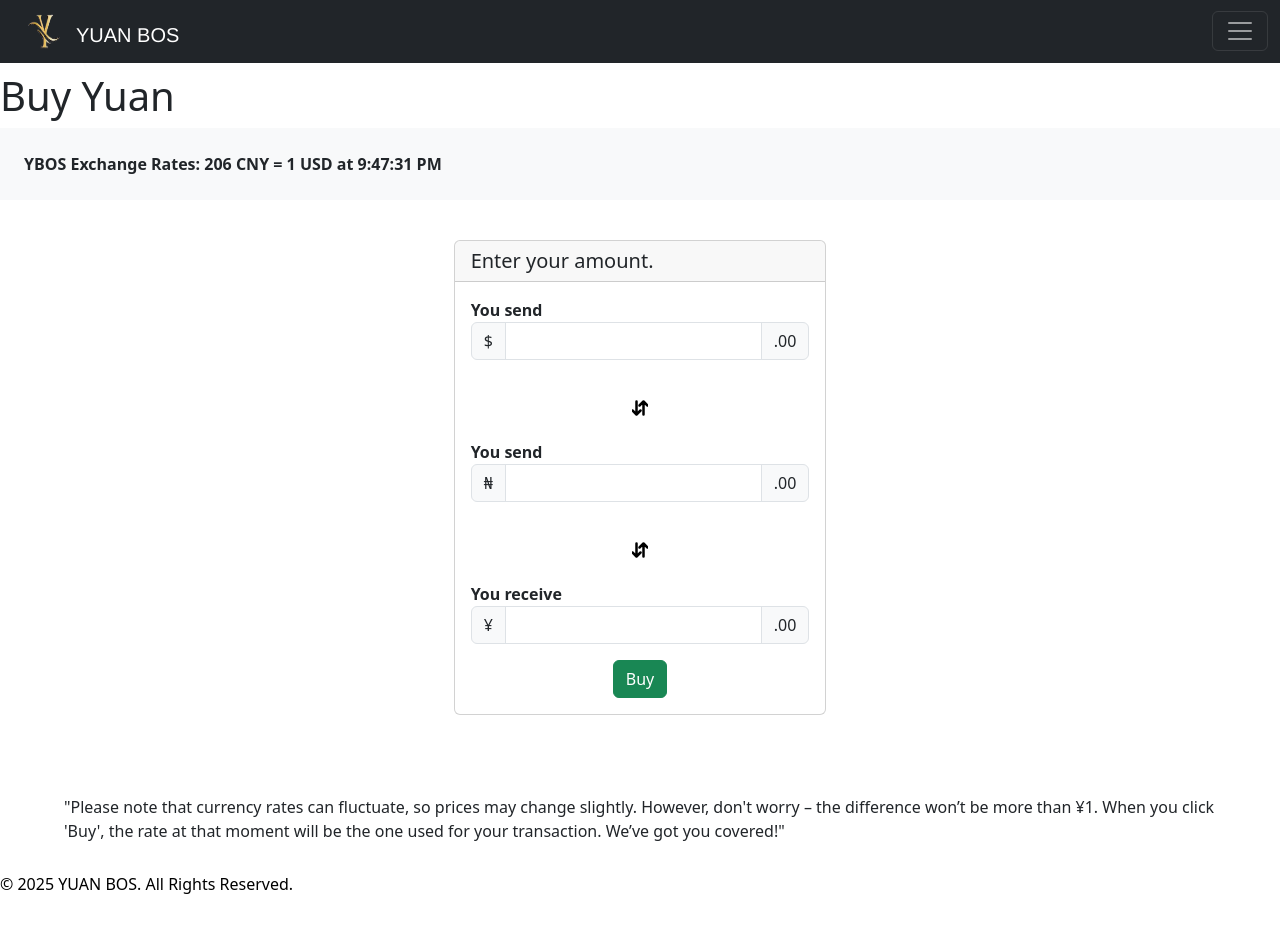
After one commit to Kharay33455/ybos, a Django app: page /buy-yuan in a window 1280 px wide. The commit adds this page. Run offline with Django 5.2, Linux system fonts and the light colour scheme.

Commit message:
BUY form filled

```diff
--- a/ybos/base/templates/base/base.html
+++ b/ybos/base/templates/base/base.html
@@ -101,7 +101,7 @@
                                             TRANSACT
                                         </a>
                                         <ul class="dropdown-menu dropdown-menu-dark">
-                                            <li><a class="loadTimeLink dropdown-item ybosButton" href="#">
+                                            <li><a class="loadTimeLink dropdown-item ybosButton" href="{% url 'base:buyYuan' %}">
                                                     BUY YUAN
                                                 </a></li>
                                             <li><a class="loadTimeLink dropdown-item ybosButton orange" href="#">SELL
@@ -116,8 +116,8 @@
 
 {% if request.user.is_authenticated %}
 
-        <div style="font-size:xx-large; color:white; background-color:#E5C268; width:fit-content; padding:2%; border-radius:20%;">
-            {{request.user.username | slice:":1" | capfirst}}
+        <div style="font-size:xx-large; color:white; background-color:#E5C268; width:fit-content; padding:2%; border-radius:25%; cursor:pointer;">
+            &nbsp;{{request.user.username | slice:":1" | capfirst}}&nbsp;
         </div>
 
 {% else %}
@@ -188,7 +188,7 @@
     </div>
     <!-- Scripts -->
     <script src="{% static 'js/base.js' %}"></script>
-    <script src="{% static 'js/login.js' %}"></script>
+
     <script src="https://cdn.jsdelivr.net/npm/bootstrap@5.3.3/dist/js/bootstrap.bundle.min.js
     "></script>
 </body>
--- /dev/null
+++ b/ybos/base/templates/base/buy.html
@@ -0,0 +1,94 @@
+{% extends 'base/base.html' %}
+{% load static %}
+{% block content %}
+<div style="min-height:100vh;">
+    <div>
+        <h1>
+            Buy Yuan
+        </h1>
+        <div class="container-fluid bg-body-tertiary" style="padding:3vh; font-weight:700;">
+
+            YBOS Exchange Rates: <span id="ratesNow">{{rates.buyRates}}</span> CNY = 1 USD at {{rates.time}}
+        </div>
+
+        <div id="msgBox">
+
+        </div>
+    </div>
+    <div style="display:grid; justify-content:center; margin:5vh 0vh">
+        <div class="card">
+            <h5 class="card-header">Enter your amount.</h5>
+            <div class="card-body">
+                <b>
+                    You send
+                </b>
+                <div class="input-group mb-3">
+                    <span class="input-group-text">$</span>
+                    <input type="text" class="form-control" aria-label="Amount (to the nearest dollar)" id="amountUSD" oninput="convertCurrency('amountUSD')">
+                    <span class="input-group-text">.00</span>
+                </div>
+                <br />
+                <div class="center horizontal">
+                    <svg xmlns="http://www.w3.org/2000/svg" width="16" height="16" stroke="black" stroke-width="1.5"
+                        fill="currentColor" class="bi bi-arrow-down-up" viewBox="0 0 16 16">
+                        <path fill-rule="evenodd"
+                            d="M11.5 15a.5.5 0 0 0 .5-.5V2.707l3.146 3.147a.5.5 0 0 0 .708-.708l-4-4a.5.5 0 0 0-.708 0l-4 4a.5.5 0 1 0 .708.708L11 2.707V14.5a.5.5 0 0 0 .5.5m-7-14a.5.5 0 0 1 .5.5v11.793l3.146-3.147a.5.5 0 0 1 .708.708l-4 4a.5.5 0 0 1-.708 0l-4-4a.5.5 0 0 1 .708-.708L4 13.293V1.5a.5.5 0 0 1 .5-.5" />
+                    </svg>
+                </div>
+                <br />
+
+                <b>
+                    You send
+                </b>
+
+                <div class="input-group mb-3">
+                    <span class="input-group-text">&#8358;</span>
+                    <input type="text" class="form-control" aria-label="Amount (to the nearest dollar)" id="amountNGN" oninput="convertCurrency('amountNGN')">
+                    <span class="input-group-text">.00</span>
+                </div>
+
+                <br/>
+                <div class="center horizontal">
+                    <svg xmlns="http://www.w3.org/2000/svg" width="16" height="16" stroke="black" stroke-width="1.5"
+                        fill="currentColor" class="bi bi-arrow-down-up" viewBox="0 0 16 16">
+                        <path fill-rule="evenodd"
+                            d="M11.5 15a.5.5 0 0 0 .5-.5V2.707l3.146 3.147a.5.5 0 0 0 .708-.708l-4-4a.5.5 0 0 0-.708 0l-4 4a.5.5 0 1 0 .708.708L11 2.707V14.5a.5.5 0 0 0 .5.5m-7-14a.5.5 0 0 1 .5.5v11.793l3.146-3.147a.5.5 0 0 1 .708.708l-4 4a.5.5 0 0 1-.708 0l-4-4a.5.5 0 0 1 .708-.708L4 13.293V1.5a.5.5 0 0 1 .5-.5" />
+                    </svg>
+                </div>
+                <br/>
+
+                <b>
+                    You receive
+                </b>
+                <div class="input-group mb-3">
+                    <span class="input-group-text">&yen;</span>
+                    <input type="text" class="form-control" aria-label="Amount (to the nearest dollar)" id="amountCNY" oninput="convertCurrency('amountCNY')">
+                    <span class="input-group-text">.00</span>
+                </div>
+                <!--CSRF token-->
+                <div>
+                    {% csrf_token %}
+                </div>
+
+                <div style="display:flex;justify-content:center">
+                    <button class="btn btn-success loadTimeLink">
+                        Buy
+                    </button>
+                </div>
+            </div>
+        </div>
+    </div>
+
+    <div style="display:grid; font-weight:500; padding:0 5vw; margin-top:10vh;" class="center vertical">
+        "Please note that currency rates can fluctuate, so prices may change slightly. However, don't worry – the
+        difference won’t be more than ¥1. When you click 'Buy', the rate at that moment will be the one used for your
+        transaction. We’ve got you covered!"
+    </div>
+</div>
+
+<script src="{% static 'js/buy.js' %}">
+
+</script>
+
+
+{% endblock %}
--- a/ybos/base/templates/base/index.html
+++ b/ybos/base/templates/base/index.html
@@ -20,7 +20,6 @@
 
     </div>
     <div style="background-color: white;">
-
         <div class="card text-center">
             <div class="card-header">
                 BUY YUAN RATES
@@ -28,7 +27,7 @@
             <div class="card-body">
                 <p class="card-text rates">{{rates.buyRates}}</p>
                 <h5 class="card-title">CNYNGN Live Rates</h5>
-                <a href="#" class="btn btn-success">BUY</a>
+                <a href="{% url 'base:buyYuan' %}" class="btn btn-success">BUY</a>
             </div>
             <div class="card-footer text-body-secondary">
                 {{rates.time}}
--- a/ybos/base/templates/base/login.html
+++ b/ybos/base/templates/base/login.html
@@ -61,4 +61,6 @@
     </div>
 
 </div>
+
+<script src="{% static 'js/login.js' %}"></script>
 {% endblock %}
--- a/ybos/base/urls.py
+++ b/ybos/base/urls.py
@@ -9,5 +9,6 @@ urlpatterns = [
     path('ybos/', registrationRequest, name='ybosSignIn'),
     path('completeSignIn/', completeSignIn, name='complete'),
     path('ybos/get-otp/', getOTP, name='getOTP'),
-    path('logout/', logout_request, name = 'logout')
+    path('logout/', logout_request, name = 'logout'),
+    path('buy-yuan', buyYuan, name = 'buyYuan')
 ]
--- a/ybos/base/views.py
+++ b/ybos/base/views.py
@@ -1,45 +1,37 @@
-from django.shortcuts import render
-from django.urls import reverse
-# used to query API
-import requests
-# used to get secrets with os.getenv('SECRETE_VALUE')
-import os
-from dotenv import load_dotenv
-import string
-from django.contrib.auth.models import User
-from .models import *
-import random
-from django.contrib.auth import authenticate, login, logout
+# django modules
+from django.shortcuts import render # to render html
+from django.urls import reverse # generate url related to app only
+from django.contrib.auth.models import User # user model
+from django.contrib.auth import authenticate, login, logout # handle auth
+from django.http import HttpResponseRedirect, HttpResponse, JsonResponse # responses
+from django.contrib.auth.forms import UserCreationForm # user creation form
 
-# get date time
-from datetime import datetime
-from django.http import HttpResponseRedirect, HttpResponse, JsonResponse
+# python modules
+import requests # used to query API
+import os # the module to access the operating system
+from dotenv import load_dotenv # python evn package
+import string # contains all chars in ASCII
+from .models import * # Database schema
+import random # for randomization of all sorts
+from datetime import datetime # get date time
 
-# import google auth libraries
+# google auth libraries
 import google.oauth2.credentials
 import google_auth_oauthlib.flow
 
-# user creation
-from django.contrib.auth.forms import UserCreationForm
-
-
-
+# load our environmental variables
 load_dotenv()
 
-# check when last user requested code
+# check when last user requested code. Takes time now, time to compare and the duration period.
 def checkHasRequested(time_now, updated, duration):
-    value = True
-    print(time_now.minute, updated.minute)
-    print(time_now.hour, updated.hour)
-    # if it't not the same day
-    if time_now.day != updated.day:
+    if time_now.day != updated.day: # if it't not the same day
         value = False
         return value
-    if time_now.hour != updated.hour:
+    if time_now.hour != updated.hour:# if it's not the same hour
         value = False
         return value
-    if time_now.minute - updated.minute < duration:
-        value = True
+    if time_now.minute - updated.minute < duration: # if day and hour is same, calculate for min
+        value = True #
     else:
         value = False
     return value
@@ -47,12 +39,12 @@ def checkHasRequested(time_now, updated, duration):
 
 # gets the current time
 def getTimeNow():
-    timeNow = datetime.now().strftime("%H:%M:%S")
+    timeNow = datetime.now().strftime("%H:%M:%S") # get current time in HH MM SS format
     return timeNow
 
 #gets current rates
 def getCurrentRate():
-    # takes a value of hours and checks if it's AM or PM
+    # takes a value of hours and checks if it's AM or PM, normalize hour if in PM.
     def checkTime(_timeVal):
         timeVal = int(_timeVal)
         if timeVal > 12:
@@ -68,14 +60,15 @@ def getCurrentRate():
     #rates_data = requests.get(url)
     #feedback = rates_data.json()
 
+    # test feedback
+    feedback = {'success': True, 'terms': 'https://currencylayer.com/terms', 'privacy': 'https://currencylayer.com/privacy', 'timestamp': 1740415631, 'source': 'CNY', 'quotes': {'CNYNGN': 206.807627}}
 
-    feedback = {'success': True, 'terms': 'https://currencylayer.com/terms', 'privacy': 'https://currencylayer.com/privacy', 'timestamp': 1740415631, 'source': 'CNY', 'quotes': {'CNYNGN': 206.807627}}
     # extract rates from data. This is the  buy rate. The sell rate is this minus 10
     buyRates = int(feedback['quotes']['CNYNGN'])
     sellRates = buyRates - 10
     # get the timestamp. Comes as HRMMSS
     _time = getTimeNow()
-    # run the check time function to check if it's a morning or noon return
+    # run the check time function on current Hour value to check if it's a morning or noon return
     timeHour = checkTime(_time[0:2])
     # construct time
     time = timeHour['time'] + ':' + _time[3:5] + ':'+ _time[6:8] +' ' + timeHour['isPM']
@@ -85,6 +78,7 @@ def getCurrentRate():
 
 
 def googleSignInFunction(request):
+    # make secrets.json manually with data from env (see google auth docs)
     secrets = {"web": {"client_id": os.getenv('GOOGLE_OAUTH_CLIENT_ID'),
                         "project_id": os.getenv('GOOGLE_PROJECT_ID'),
                         "auth_uri": "https://accounts.google.com/o/oauth2/auth",
@@ -103,10 +97,12 @@ def googleSignInFunction(request):
                             ]
                         }
                 }
-    flow = google_auth_oauthlib.flow.Flow.from_client_config(secrets, scopes=['email'])
 
-    host = request.get_host()
-    redirect_url = str(host)+'/sign-in/complete/'
+
+#### see google docs for more explanations
+    flow = google_auth_oauthlib.flow.Flow.from_client_config(secrets, scopes=['email']) # start flow to request just email
+    host = request.get_host() # get host dynamically
+    redirect_url = str(host)+'/sign-in/complete/' # redirect to complete page to allow user choose username after their email has been temporarily verified
     flow.redirect_uri = redirect_url
     authorization_url, state = flow.authorization_url(
     # Recommended, enable offline access so that you can refresh an access token without
@@ -116,9 +112,7 @@ def googleSignInFunction(request):
     include_granted_scopes='true',
     # Optional, set prompt to 'consent' will prompt the user for consent
     prompt='consent')
-    print(authorization_url)
-    print('here')
-    return authorization_url
+    return authorization_url    # state must be same as state sent to check and ensure requests and responses have not bee tampered with
 
 
 
@@ -127,38 +121,41 @@ def validateOTP(email, _otp):
     # does object exist
     try:
         emailCodeObj = EmailCode.objects.get(email = email)
-    except EmailCode.DoesNotExist:
+    except EmailCode.DoesNotExist: # this email has not been submited to us at all
         isValid = False
         return isValid
 
     # has another user claimed this object?
     try:
         cus = Customer.objects.get(email = email)
-        isValid = False
+        isValid = False # someone else has already verified with this email
         return isValid
     except Customer.DoesNotExist:
         pass
 
     # check if code is valid
     if _otp != emailCodeObj.otp:
-        isValid = False
+        isValid = False # otp doesnt match
         return isValid
 
 
     # is their otp still valid?
     timeNow = datetime.now()
-    if checkHasRequested(timeNow, emailCodeObj.updated, 5):
+    if checkHasRequested(timeNow, emailCodeObj.updated, 5): # check otp wasnt sent more than 5 mins ago
         return isValid
     else:
         isValid = False
         return isValid
 
 
-
+# takes and email and checks for unwanted characters. Return 400 and error message if something is wrong with email, else return 200 and sterilized email
 def verifyEmail(_email):
+    # if email is empty string, break
     if _email == "":
         return {'err' : 'You must provide your email', 'status' : 400}
+    # accept A-Z, a-z, 0-9, '@' , '.' , '_' and '+'
     acceptables = string.ascii_letters + string.digits + '@' + '.'+'_'+'-'+'+'
+    # count where first unwanted character was found, if any. Breaks fundtion and return error and character
     counter = 0
     for _ in _email:
         if _ not in acceptables:
@@ -170,11 +167,16 @@ def verifyEmail(_email):
 
 
 
+# buy yuan page
+def buyYuan(request):
 
+    # get request processing
+    rates = getCurrentRate() # get rates
+    context = {'rates': rates}  # make return dict and send with html
+    return render(request, 'base/buy.html', context)
 
 # index
 def index(request):
-    getTimeNow()
     # get current rates
     rates = getCurrentRate()
     # return
@@ -185,10 +187,9 @@ def signIn(request, method):
     # get sign in method
     # call relevant method
     if method == 'google':
-        print('google')
         url = googleSignInFunction(request)
         return HttpResponseRedirect(url)
-
+    # if no relevant method
     context = {'err': 'Something went wrong while trying to trigger this authentication method. Try another method.'}
     return render(request, 'base/index.html', context)
 
@@ -198,47 +199,49 @@ def completeSignIn(request):
     return HttpResponseRedirect('Signed in')
 
 
+# register new users without any third party auth
 def registrationRequest(request):
-
-    if request.method == 'POST':
-        form = UserCreationForm(request.POST)
-        email = str(request.POST['email'])
+    if request.method == 'POST': #user submiting form
+        form = UserCreationForm(request.POST) # get the form
+        email = str(request.POST['email']).strip() # get the email user attempts to reg with and convert to string. remove all trailing whitespaces
         # verify otp
-        otp_is_valid = validateOTP(email, str(request.POST['otp']))
+        otp_is_valid = validateOTP(email, str(request.POST['otp'])) # takes email and otp and tries to verify it was the otp sent
         if otp_is_valid and form.is_valid():
-            user = form.save()
-            newCustomer = Customer.objects.create(user = user, email = email)
-            login(request, user)
-            return HttpResponseRedirect(reverse('base:index'))
+            user = form.save() # create user
+            newCustomer = Customer.objects.create(user = user, email = email) # create matching customer object
+            login(request, user) # login the user
+            return HttpResponseRedirect(reverse('base:index')) # send them back home as authenticated user
         else:
+            # if user couldn't be created for some reason
             context = {'err' : 'Invalid email or OTP. Note that OTP is considered invalid after 5 mins.'}
             return render(request, 'base/err.html', context)
-    else:
-        form = UserCreationForm()
-    context = { 'form': form}
-    return render(request, 'base/login.html', context)
+    else: # user requesting form
+        form = UserCreationForm() # django form for creating new users.
+        context = { 'form': form}
+        return render(request, 'base/login.html', context) # see login form
 
 # get otp and send it back to user
 def getOTP(request):
     # validate email
-    verified_email = verifyEmail(str(request.GET.get('email')).strip())
-    if verified_email['status'] != 200:
+    verified_email = verifyEmail(str(request.GET.get('email')).strip()) # validate that email doesn't contain any unwanted characters.
+    if verified_email['status'] != 200: # if code is not 200, send error message and the unwanted character back to user
         return JsonResponse({'err' : verified_email['err']}, status = verified_email['status'])
-    # check for email in db
+    # check if a regstered user has already used this email
     try:
+        # if user exist, return error
         user = User.objects.get(email = verified_email['email'])
         return JsonResponse({'err' : 'A user with this email already exists.'}, status = 403)
-    except User.DoesNotExist:
+    except User.DoesNotExist: # if none, proceed with email verification
         # generate code
         code = str(random.randint(100000, 999999))
-        # get or create email code obj for that email
+        # get email if this isnt their first verification attempt, it it isnt, create new
         emailCode, created = EmailCode.objects.get_or_create(email = verified_email['email'])
         # get current time
         time_now = datetime.now()
-        # check if user recently requested a code
-        if checkHasRequested(time_now, emailCode.updated, 1):
-            return JsonResponse({'err' : f'You must wait {60 - time_now.second} seconds before you request a new OTP.'}, status = 400)
-        # if not, update the time of code and save it.
+        # check if user recently requested a code in the last 1 min
+        if checkHasRequested(time_now, emailCode.updated, 1): # see function
+            return JsonResponse({'err' : f'You must wait {60 - time_now.second} seconds before you request a new OTP.'}, status = 400) # if time hasnt elapsed, return error and time left to wait
+        # if not, update the time of code and the new code and save it.
         emailCode.updated = time_now
         emailCode.otp = code
         emailCode.save()
@@ -246,6 +249,7 @@ def getOTP(request):
         print(code)
         return JsonResponse({'msg' : 'code sent'} , status = 200)
 
+# logout request
 def logout_request(request):
-    logout(request)
-    return HttpResponseRedirect(reverse('base:index'))
+    logout(request) # log out user
+    return HttpResponseRedirect(reverse('base:index')) # return them back home. Unauthenticated
--- a/ybos/static/css/base.css
+++ b/ybos/static/css/base.css
@@ -120,6 +120,11 @@
     color:white;
 }
 
+#msgBox{
+    font-weight:900;
+    text-align:center;
+}
+
 .center{
     display:flex;
 }
--- a/ybos/static/js/base.js
+++ b/ybos/static/js/base.js
@@ -6,6 +6,7 @@ function loadingScreen(type) {
     loadingScreen.style.zIndex = type === 'show' ? '5' : '1';
 };
 
+// animate other sign in options slide in box
 function animateAuth(_authBox, _type){
     if(_type === 'show'){
         _authBox.classList.add('authAnimation')
@@ -23,12 +24,13 @@ function animateAuth(_authBox, _type){
     }
 }
 
+// trigger the animation
 function callAuth(){
     const authBox = document.getElementById('authCont');
     const pos =  authBox.style.top;
     pos === '100vh' ? animateAuth(authBox, 'show') : animateAuth(authBox, 'hide');
+}
 
-}
 // only run this after all HTML, CSS and JS are loading
 window.onload = () => {
     // show fully loaded page
--- /dev/null
+++ b/ybos/static/js/buy.js
@@ -0,0 +1,121 @@
+// message box to display error and messages.
+const msgBox = document.getElementById('msgBox');
+
+// this function shows messages to user. Ok messages in green, others in red
+function showMessage(message, type) {
+    msgBox.innerHTML = message;
+    if (type === 'proceed') {
+        // chnge text color to gtreen
+        msgBox.style.color = 'green';
+    }
+    else {
+        // change text color to red
+        msgBox.style.color = 'red';
+    }
+}
+
+
+
+// 1 dollar = 1500 naira = 7.28
+// 1 yuan == 206 naira
+
+/// _yth = yuanToNaira rates and _dtn is dollar to naira rates && _dty = dollarToYuan
+function getDollarToYuan(_ytn, _dtn) {
+    const _dty = (_dtn / _ytn);
+    return _dty;
+}
+
+// takes a number and add commas at thousands to make it user friendly to read
+function commalizeNum(number) {
+    let numAsStr = number.toString(); // convert num to string
+
+    if(numAsStr.length < 4){    // if number isnt in thousands, return as is
+        return numAsStr;
+    }
+
+    let remainder = numAsStr.split('.')[1];// split number into 2 by decimal. remaider is eveythinh after the decimal
+    if (remainder !== undefined){
+        remainder = Array.from(remainder)[1]; // get digits in remainder in an array
+    }
+    else{
+        remainder = 0; // if nothing after decimal, remainder is 0.
+    }
+    const toAdd = remainder > 0 ? 1 : 0; // if remainder at all, add 1
+    numAsStr = numAsStr.split('.')[0]; // this eveything before the decimal
+    const strLen = numAsStr.length; // number length
+    numAsStr = numAsStr + toAdd; // add approximated remainder
+
+    // if whole num is more than 3, add commas where nessasary
+    if (strLen > 3) {
+        let newStr = '';
+        for (let i = 0; i < strLen; i++) {
+            newStr = newStr + numAsStr[i];
+            if ((strLen - i - 1) % 3 === 0 && i != strLen - 1) {
+                newStr = newStr + ',';
+            }
+            // if decimal encoutered , break.
+            if (numAsStr[i] === '.'){
+                return newStr;
+            }
+        }
+        // return cnum with comma
+        return newStr;
+    }
+    else {
+        // if num was never in the thousands, return as is.
+        return numAsStr;
+    }
+}
+
+// takes a number and remove all that isnt string
+function decommalizeNum(num){
+    // take num as str and convert it to an array
+    let formToEdit = Array.from(num);
+    // make a array of accptables, check and only apppend to new str chars in acceptables
+    const acceptableNumbers = ['0', '1', '2', '3', '4', '5', '6', '7', '8', '9']
+    let newStr = ''
+    formToEdit.forEach((item) => {
+        if (acceptableNumbers.includes(item)) {
+            newStr = newStr + item;
+        }
+    })
+    // return as number
+    return Number(newStr);
+}
+
+// _ctc = currency being inputed
+function convertCurrency(_ctc) {
+    // get form being inputed
+    const parentForm = document.getElementById(_ctc);
+    // get value of form and remove all that isnt digit
+    let formToEdit = decommalizeNum(parentForm.value);
+    // add commma and set as value of field being edited
+    parentForm.value = commalizeNum(formToEdit);
+
+    // get rates from servers and online resources
+    const rates = document.getElementById('ratesNow').innerHTML;
+    const dollarToNaira = 1500;
+
+    // edit other form values according to what input is being edited
+    switch (_ctc) {
+        case "amountUSD":
+            const dollarToYuan = getDollarToYuan(rates, dollarToNaira)
+            // set yuan val for that usd amount
+            document.getElementById('amountCNY').value = commalizeNum(formToEdit * dollarToYuan);
+            // get naira val for that usd amount
+            document.getElementById('amountNGN').value = commalizeNum(formToEdit * dollarToNaira);
+            break;
+        case "amountNGN":
+            // set dollar field
+            document.getElementById('amountUSD').value = commalizeNum(formToEdit / dollarToNaira);
+            // set yuan field
+            document.getElementById('amountCNY').value = commalizeNum(formToEdit / rates);
+            break;
+        case "amountCNY":
+            // get usd equivalent
+            document.getElementById('amountUSD').value = commalizeNum(formToEdit/ getDollarToYuan(rates, dollarToNaira));
+            // get naira equivalent
+            document.getElementById('amountNGN').value = commalizeNum(formToEdit * rates);
+            break;
+    }
+}
```
Also changed, not shown: ybos/static/js/login.js (+22 -17 lines), 1 other file.
